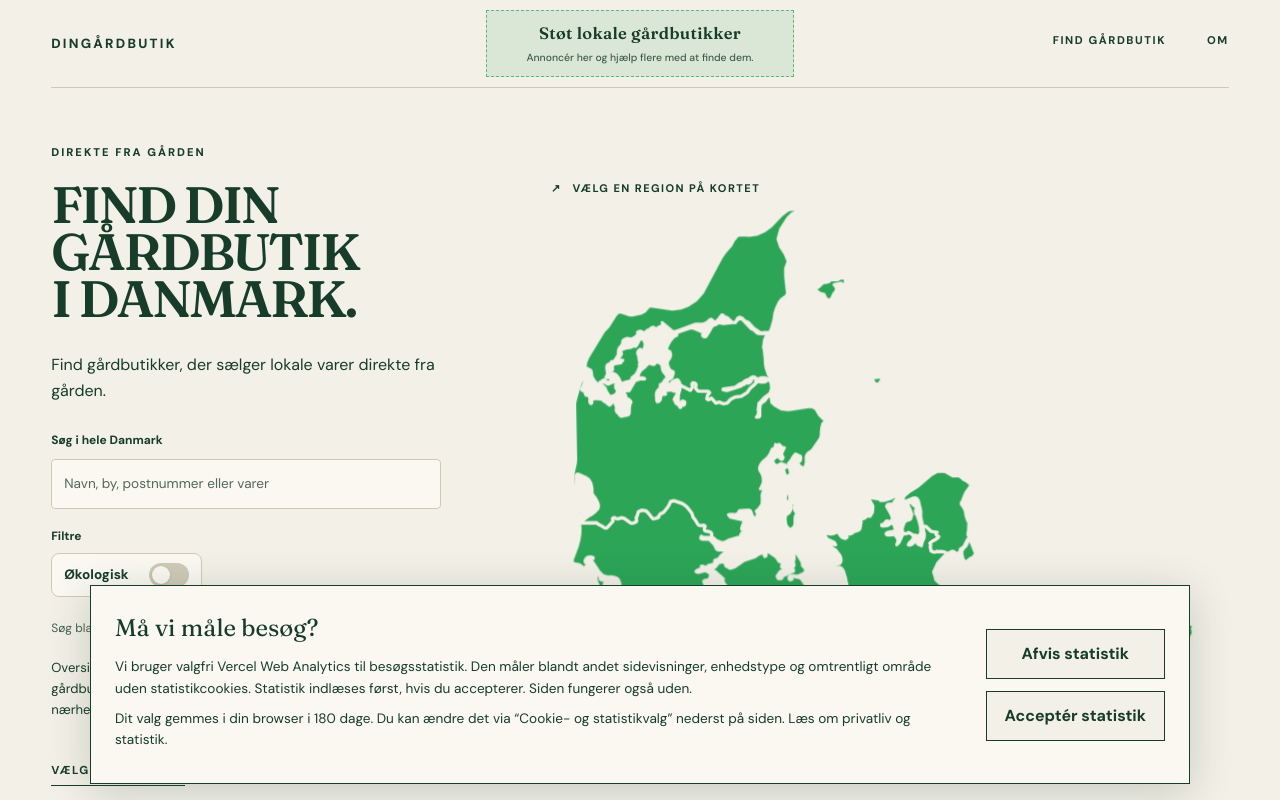
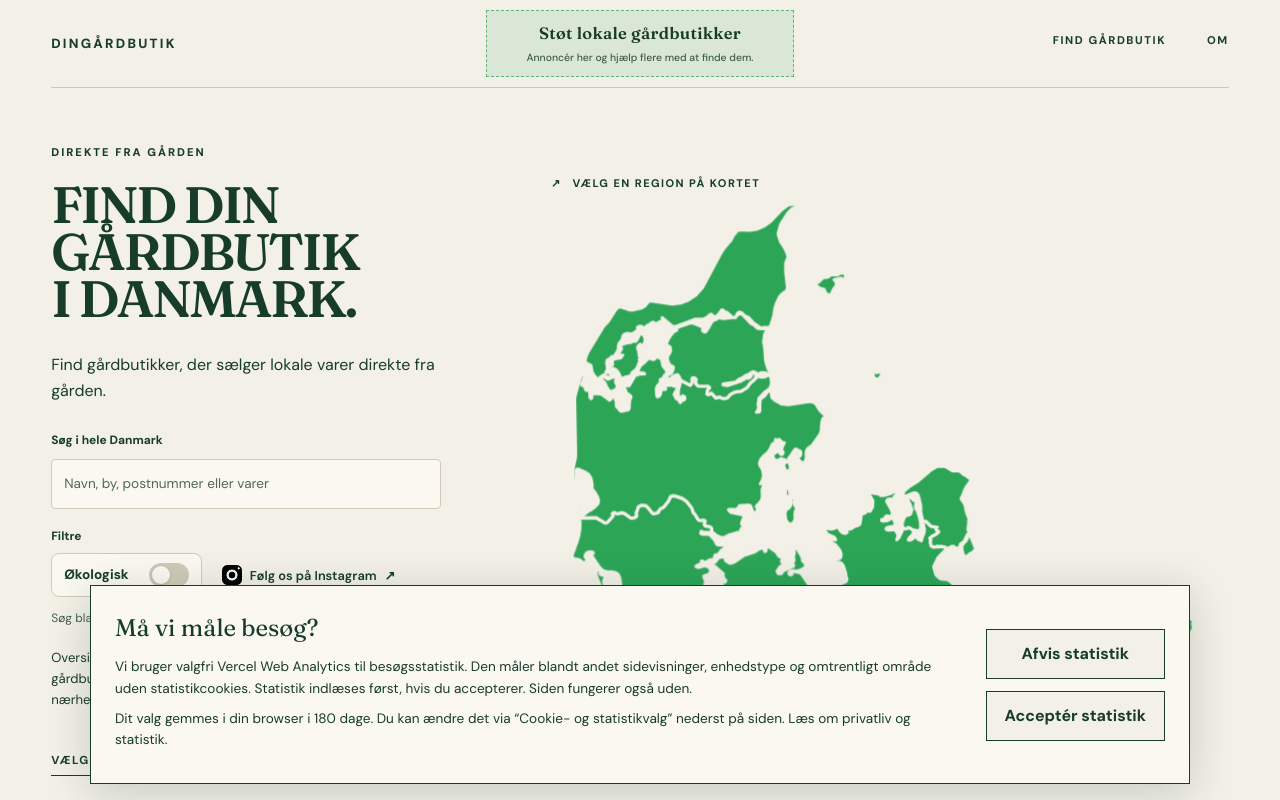
Before and after one commit to ChristianOlsen1997/dingaardbutik, a Next.js app: page / in a window 1280 px wide. Shown: the top 800 px of the page. Built offline with nearby package versions, Linux system fonts and the light colour scheme.

Commit message:
Add Instagram follow link beside website filters

```diff
--- /dev/null
+++ b/src/components/LocationSearch.module.css
@@ -0,0 +1,40 @@
+.actions {
+  display: flex;
+  flex-wrap: wrap;
+  align-items: flex-end;
+  gap: 8px 20px;
+  margin: 18px 0 12px;
+}
+
+.actions > fieldset {
+  margin: 0;
+}
+
+.actions > fieldset label {
+  margin-bottom: 0;
+}
+
+.instagram {
+  display: inline-flex;
+  align-items: center;
+  gap: 8px;
+  min-height: 44px;
+  font-size: .8rem;
+  font-weight: 600;
+  text-decoration: none;
+  border-radius: 4px;
+}
+
+.instagram img {
+  flex-shrink: 0;
+}
+
+.instagram:hover span:first-of-type {
+  text-decoration: underline;
+  text-underline-offset: 4px;
+}
+
+.instagram:focus-visible {
+  outline: 2px solid var(--forest);
+  outline-offset: 4px;
+}
--- a/src/components/LocationSearch.tsx
+++ b/src/components/LocationSearch.tsx
@@ -2,6 +2,8 @@
 
 import { ProductionFilters, useProductionFilters } from "./ProductionFilters";
 import { useId } from "react";
+import Image from "next/image";
+import styles from "./LocationSearch.module.css";
 import { LocationItem } from "@/components/LocationItem";
 import { locations } from "@/data/locations";
 import { onlineShops } from "@/data/online-shops";
@@ -37,7 +39,14 @@ export function LocationSearch({ regionId, onLocationSelect, query, onQueryChang
         <input id={inputId} type="search" value={query} onChange={(event) => changeQuery(event.target.value)} placeholder="Navn, by, postnummer eller varer" aria-describedby={`${inputId}-status`} />
         {query && <button type="button" onClick={() => changeQuery("")} aria-label="Ryd søgning">Ryd</button>}
       </div>
-      <ProductionFilters onChange={() => onLocationSelect(null)} />
+      <div className={styles.actions}>
+        <ProductionFilters onChange={() => onLocationSelect(null)} />
+        <a className={styles.instagram} href="https://www.instagram.com/dingaardbutik.dk/" target="_blank" rel="noopener noreferrer">
+          <Image src="/instagram-logo.png" alt="" width={20} height={20} />
+          <span>Følg os på Instagram</span>
+          <span aria-hidden="true">↗</span>
+        </a>
+      </div>
       <p id={`${inputId}-status`} className="search-status" role="status">
         {searching ? `${resultLabel} fundet i ${scope}` : `Søg blandt ${resultLabel} i ${scope}.`}
       </p>
```
Also changed, not shown: public/instagram-logo.png (added).
